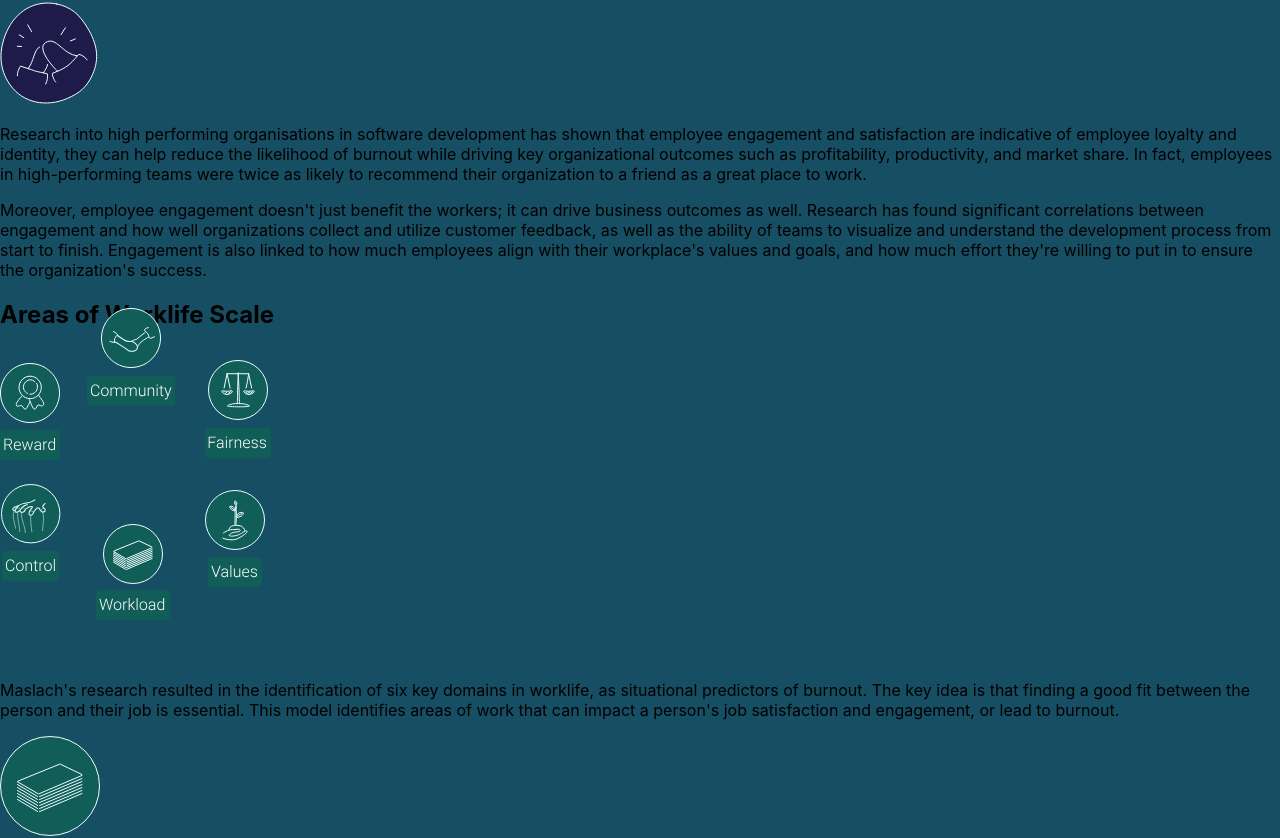
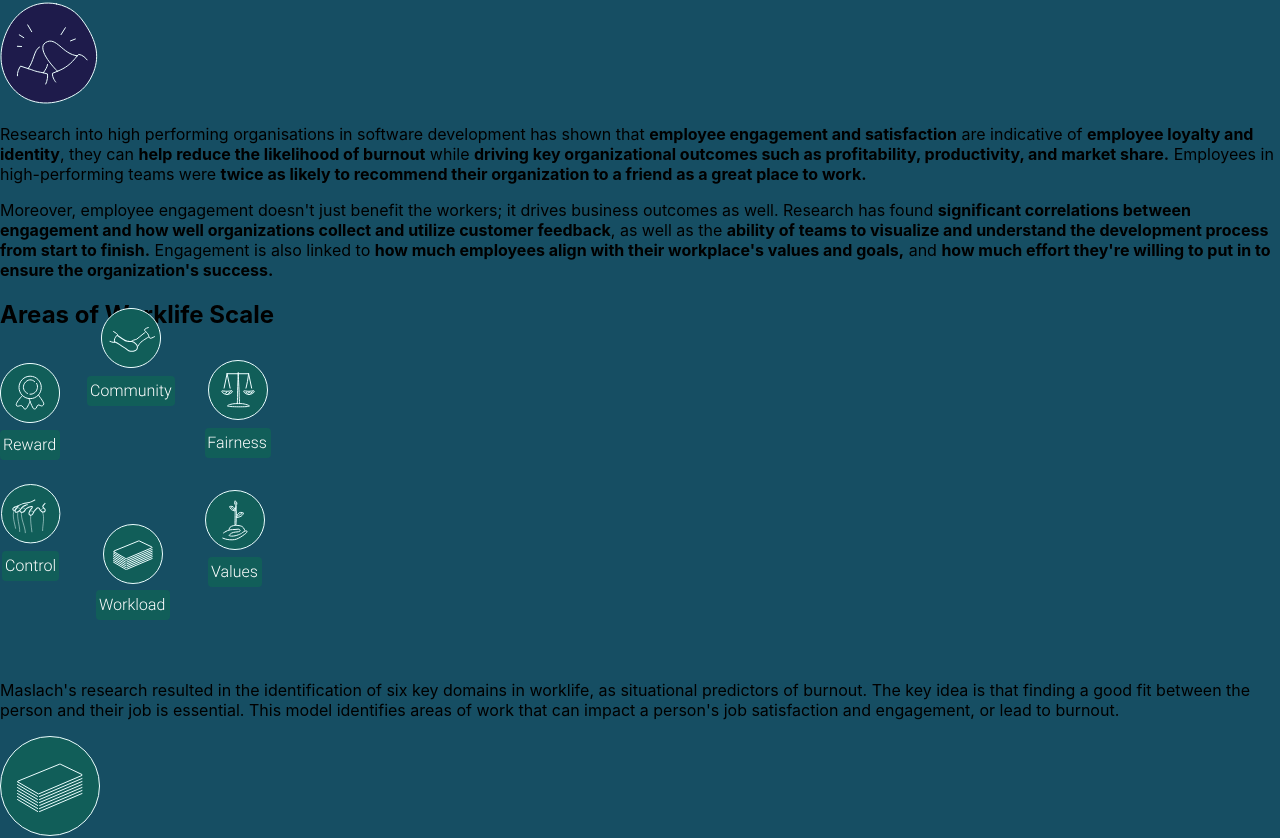
Before and after one commit to phajsi/burnout-spa, a React (Create React App) app: page /burnout-in-tech in a window 1280 px wide. Shown: the part 4599-5437 px from the top of the page. Built offline with nearby package versions, Linux system fonts and the light colour scheme.

Commit message:
last small fixes

```diff
--- a/src/pages/Burnout.tsx
+++ b/src/pages/Burnout.tsx
@@ -426,22 +426,46 @@ const Burnout = () => {
       </div>
       <p className={`${styles.content_container}`}>
         Research into high performing organisations in software development has
-        shown that employee engagement and satisfaction are indicative of
-        employee loyalty and identity, they can help reduce the likelihood of
-        burnout while driving key organizational outcomes such as profitability,
-        productivity, and market share. In fact, employees in high-performing
-        teams were twice as likely to recommend their organization to a friend
-        as a great place to work.
+        shown that{" "}
+        <b className={`${styles.bold}`}>employee engagement and satisfaction</b>{" "}
+        are indicative of{" "}
+        <b className={`${styles.bold}`}>employee loyalty and identity</b>, they
+        can{" "}
+        <b className={`${styles.bold}`}>
+          help reduce the likelihood of burnout
+        </b>{" "}
+        while{" "}
+        <b className={`${styles.bold}`}>
+          driving key organizational outcomes such as profitability,
+          productivity, and market share.
+        </b>{" "}
+        Employees in high-performing teams were{" "}
+        <b className={`${styles.bold}`}>
+          twice as likely to recommend their organization to a friend as a great
+          place to work.
+        </b>
       </p>
       <p className={`${styles.content_container}`}>
-        Moreover, employee engagement doesn't just benefit the workers; it can
-        drive business outcomes as well. Research has found significant
-        correlations between engagement and how well organizations collect and
-        utilize customer feedback, as well as the ability of teams to visualize
-        and understand the development process from start to finish. Engagement
-        is also linked to how much employees align with their workplace's values
-        and goals, and how much effort they're willing to put in to ensure the
-        organization's success.
+        Moreover, employee engagement doesn't just benefit the workers; it
+        drives business outcomes as well. Research has found{" "}
+        <b className={`${styles.bold}`}>
+          significant correlations between engagement and how well organizations
+          collect and utilize customer feedback
+        </b>
+        , as well as the{" "}
+        <b className={`${styles.bold}`}>
+          ability of teams to visualize and understand the development process
+          from start to finish.
+        </b>{" "}
+        Engagement is also linked to{" "}
+        <b className={`${styles.bold}`}>
+          how much employees align with their workplace's values and goals,
+        </b>{" "}
+        and{" "}
+        <b className={`${styles.bold}`}>
+          how much effort they're willing to put in to ensure the organization's
+          success.
+        </b>
       </p>
       {/* Part 2 - AREAS OF WORKLIFE BALANCE */}
       <h2 id="second_header" className={`${styles.h2}`}>
@@ -657,19 +681,20 @@ const Burnout = () => {
         <br />{" "}
         <p>
           {" "}
-          <b className={`${styles.bold}`}>Age</b> is one of those variables, as
-          younger employees tend to have higher rates of burnout compared to
-          those over 30 or 40 years old. Gender has not been identified as a
-          strong predictor of burnout, but males tend to score slightly higher
-          on cynicism, while females tend to score higher on exhaustion. In
-          terms of <b className={`${styles.bold}`}>personality traits</b>,
-          individuals with Type A behavior (competitive, impatient and
-          aggressive) tend to have higher rates of burnout, and people high on
-          neuroticism, which is a trait from the Big Five personality
-          dimensions, has also been closely linked to burnout. A person's{" "}
-          <b className={"$´styles.bold´"}> home life </b> is also important in
-          their susceptibility to burnout. As those experiencing stress in their
-          personal life are more vulnerable to developing burnout.
+          Age is one of those variables, as{" "}
+          <b className={`${styles.bold}`}>younger employees </b> tend to have
+          higher rates of burnout compared to those over 30 or 40 years old.
+          Gender has not been identified as a strong predictor of burnout, but
+          males tend to score slightly higher on cynicism, while females tend to
+          score higher on exhaustion. In terms of personality traits,
+          individuals with <b className={`${styles.bold}`}>Type A behavior </b>{" "}
+          (competitive, impatient and aggressive) tend to have higher rates of
+          burnout, and{" "}
+          <b className={`${styles.bold}`}> people high on neuroticism, </b>
+          which is a trait from the Big Five personality dimensions, has also
+          been closely linked to burnout. A person's home life is also important
+          in their susceptibility to burnout. As those experiencing stress in
+          their personal life are more vulnerable to developing burnout.
         </p>
       </div>
       <h2 id="fourth_header" className={`${styles.h2}`}>
@@ -751,6 +776,7 @@ const Burnout = () => {
           automatically reproduce the state of production systems from
           information in version control.
         </p>
+        <br />
         <p>
           A 2020 survey of more than 500 software developers in North America
           examining the state of Big Code, which refers to the dramatic growth
```
